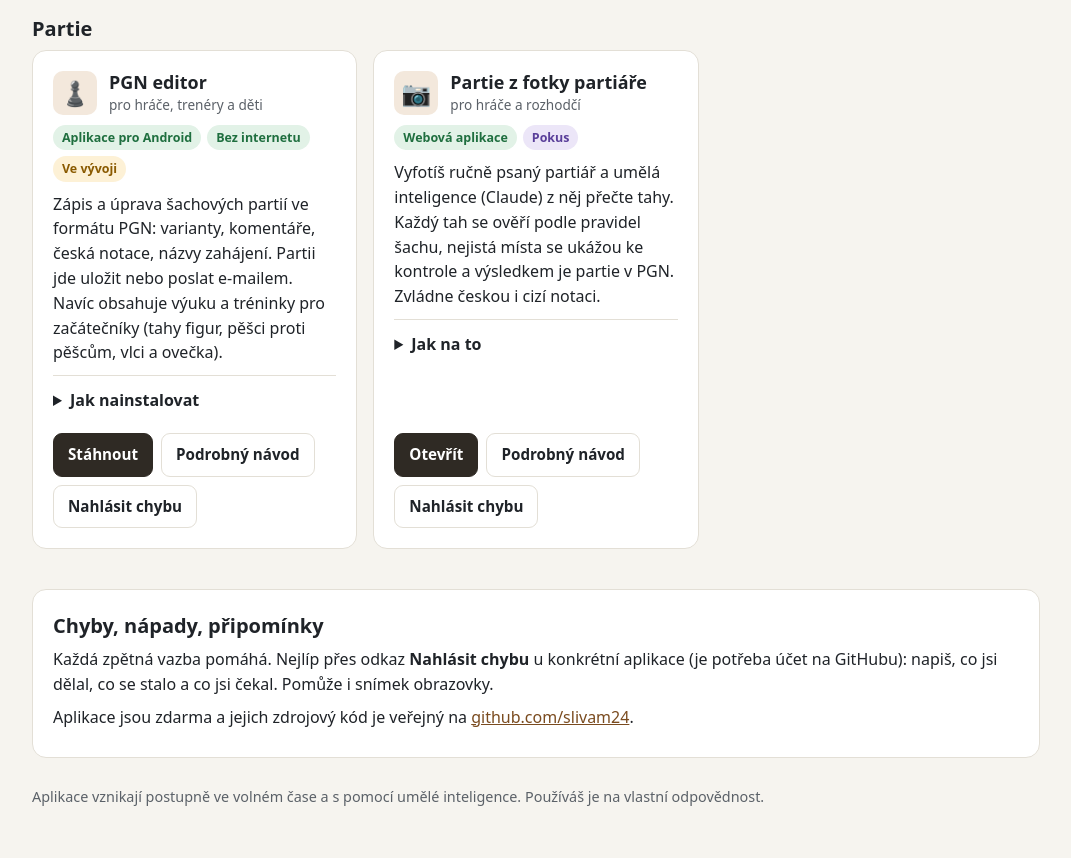
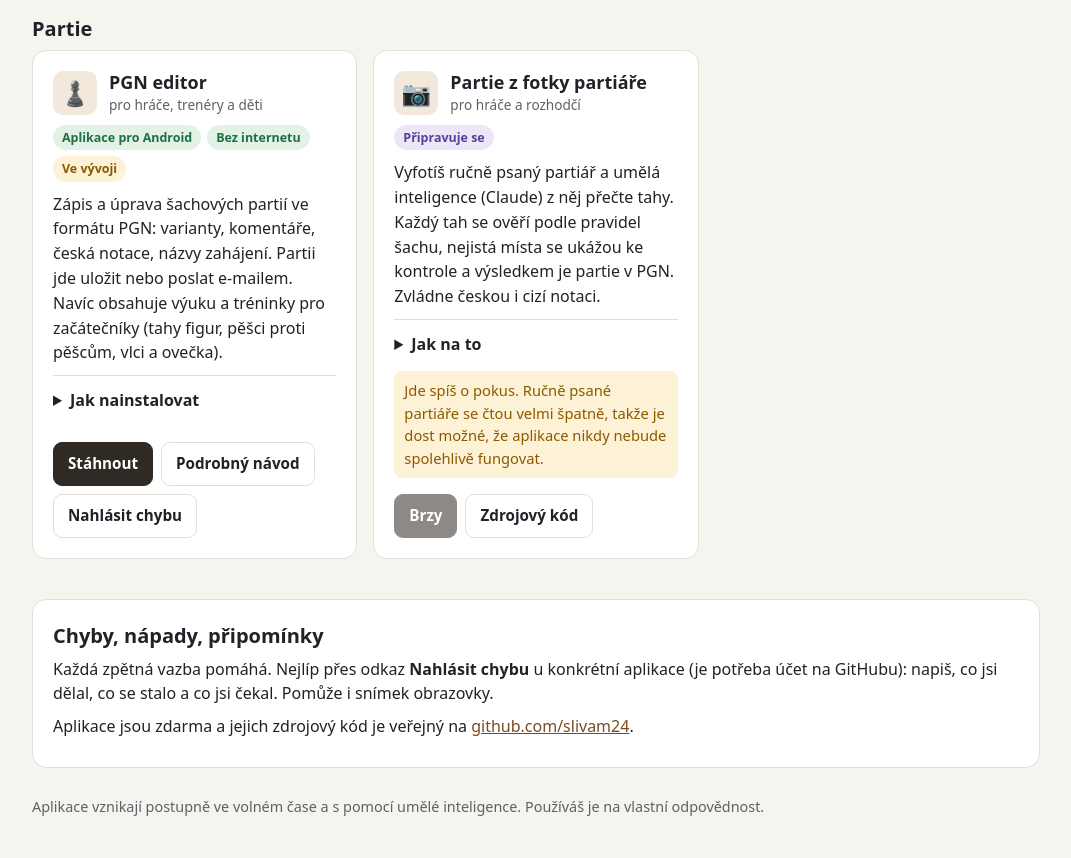
Before and after one commit to slivam24/slivam24.github.io, a plain HTML site: page index.html in a window 1280 px wide. Shown: the part 2040-2898 px from the top of the page, without its empty margins (104-1175 px from the left). Drawn offline with Linux system fonts and the light colour scheme.

Commit message:
Partie z fotky: připravuje se, poznámka o nejisté budoucnosti
Co-Authored-By: Claude Opus 5.5 <noreply@anthropic.com>
Claude-Session: https://claude.ai/code/session_01AtY2V6rjGoptLywLiYgUkB

```diff
--- a/index.html
+++ b/index.html
@@ -94,6 +94,10 @@ h2 { font-size: 1.25rem; margin: 36px 0 6px; }
 .b-warn { background: var(--warn-soft); color: var(--warn); }
 .b-dev { background: var(--dev-soft); color: var(--dev); }
 
+.note {
+  font-size: .92rem; color: var(--warn); background: var(--warn-soft);
+  border-radius: 8px; padding: 8px 10px;
+}
 details { border-top: 1px solid var(--line); padding-top: 8px; }
 summary { cursor: pointer; font-weight: 600; padding: 4px 0; }
 details ol, details ul { margin: 6px 0 4px; padding-left: 1.3em; }
@@ -315,7 +319,7 @@ footer { padding: 28px 0 40px; color: var(--muted); font-size: .9rem; }
       <div class="emoji" aria-hidden="true">📷</div>
       <div><h3>Partie z fotky partiáře</h3><div class="who">pro hráče a rozhodčí</div></div>
     </div>
-    <div class="badges"><span class="badge b-ok">Webová aplikace</span><span class="badge b-dev">Pokus</span></div>
+    <div class="badges"><span class="badge b-dev">Připravuje se</span></div>
     <p>Vyfotíš ručně psaný partiář a umělá inteligence (Claude) z něj přečte tahy. Každý tah se
       ověří podle pravidel šachu, nejistá místa se ukážou ke kontrole a výsledkem je partie v PGN.
       Zvládne českou i cizí notaci.</p>
@@ -330,10 +334,11 @@ footer { padding: 28px 0 40px; color: var(--muted); font-size: .9rem; }
       </ol>
       <p>Pozor: čtení je placené z tvého klíče, jeden partiář obvykle stojí 0,10 až 0,30 USD.</p>
     </details>
+    <p class="note">Jde spíš o pokus. Ručně psané partiáře se čtou velmi špatně, takže je dost možné,
+      že aplikace nikdy nebude spolehlivě fungovat.</p>
     <div class="actions">
-      <a class="btn btn-main" href="https://slivam24.github.io/Photo-to-PGN/">Otevřít</a>
-      <a class="btn btn-sec" href="https://github.com/slivam24/Photo-to-PGN#readme">Podrobný návod</a>
-      <a class="btn btn-sec" href="https://github.com/slivam24/Photo-to-PGN/issues">Nahlásit chybu</a>
+      <a class="btn btn-main" aria-disabled="true" tabindex="-1">Brzy</a>
+      <a class="btn btn-sec" href="https://github.com/slivam24/Photo-to-PGN">Zdrojový kód</a>
     </div>
   </article>
 
```
